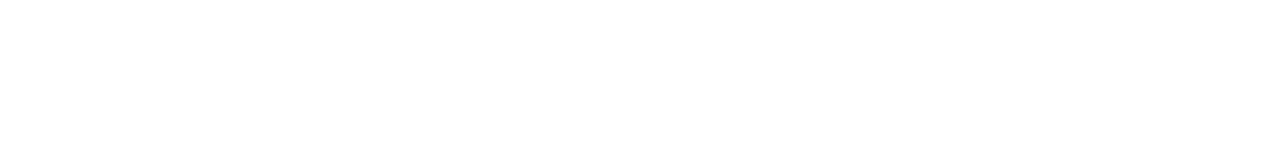
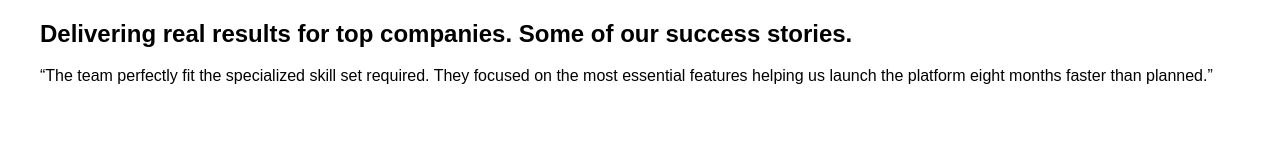
Before and after one commit to shakhbozbekusmonov/35-dars, a plain HTML site: page index.html in a window 1280 px wide. Drawn offline with Linux system fonts and the light colour scheme.

Commit message:
delivery

```diff
--- a/index.html
+++ b/index.html
@@ -1,16 +1,32 @@
 <!DOCTYPE html>
 <html lang="en">
-<head>
-    <meta charset="UTF-8">
-    <meta http-equiv="X-UA-Compatible" content="IE=edge">
-    <meta name="viewport" content="width=device-width, initial-scale=1.0">
+  <head>
+    <meta charset="UTF-8" />
+    <meta http-equiv="X-UA-Compatible" content="IE=edge" />
+    <meta name="viewport" content="width=device-width, initial-scale=1.0" />
     <title>35-dars</title>
-    <link rel="stylesheet" href="./css/normalize.css">
-    <link rel="stylesheet" href="./css/main.css">
-</head>
-<body>
-
-
-
-</body>
+    <link rel="stylesheet" href="./css/normalize.css" />
+    <link rel="stylesheet" href="./css/main.css" />
+  </head>
+  <body>
+    <section class="delivery__section">
+      <div class="container">
+        <div class="delivery__section-wrapper">
+          <h2 class="delivery__section-title">
+            Delivering real results for top companies. Some of our success
+            stories.
+          </h2>
+          <div class="delivery__section-box">
+            <div class="delivery__box-card">
+              <p class="delivery__card-title">
+                “The team perfectly fit the specialized skill set required. They
+                focused on the most essential features helping us launch the
+                platform eight months faster than planned.”
+              </p>
+            </div>
+          </div>
+        </div>
+      </div>
+    </section>
+  </body>
 </html>
```
